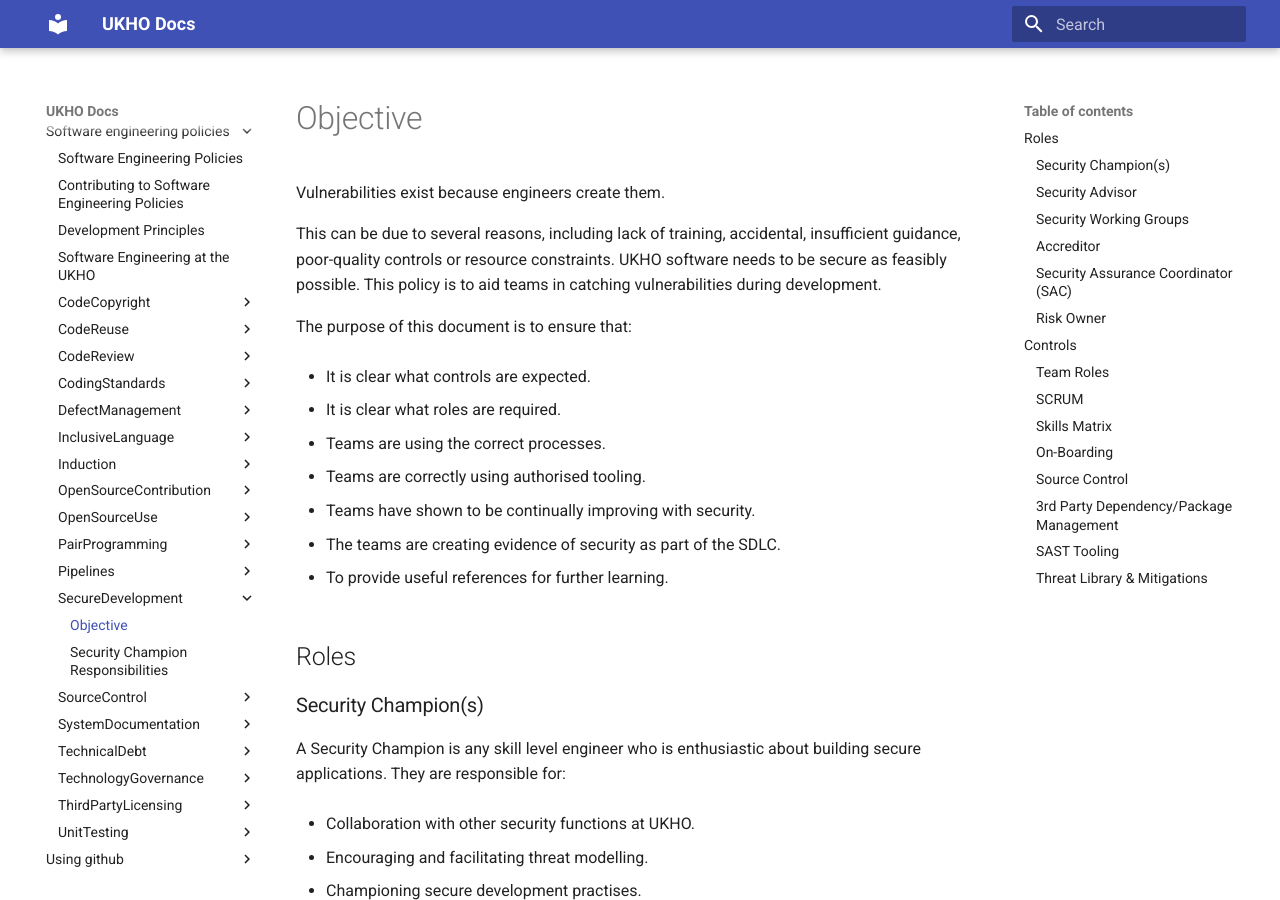
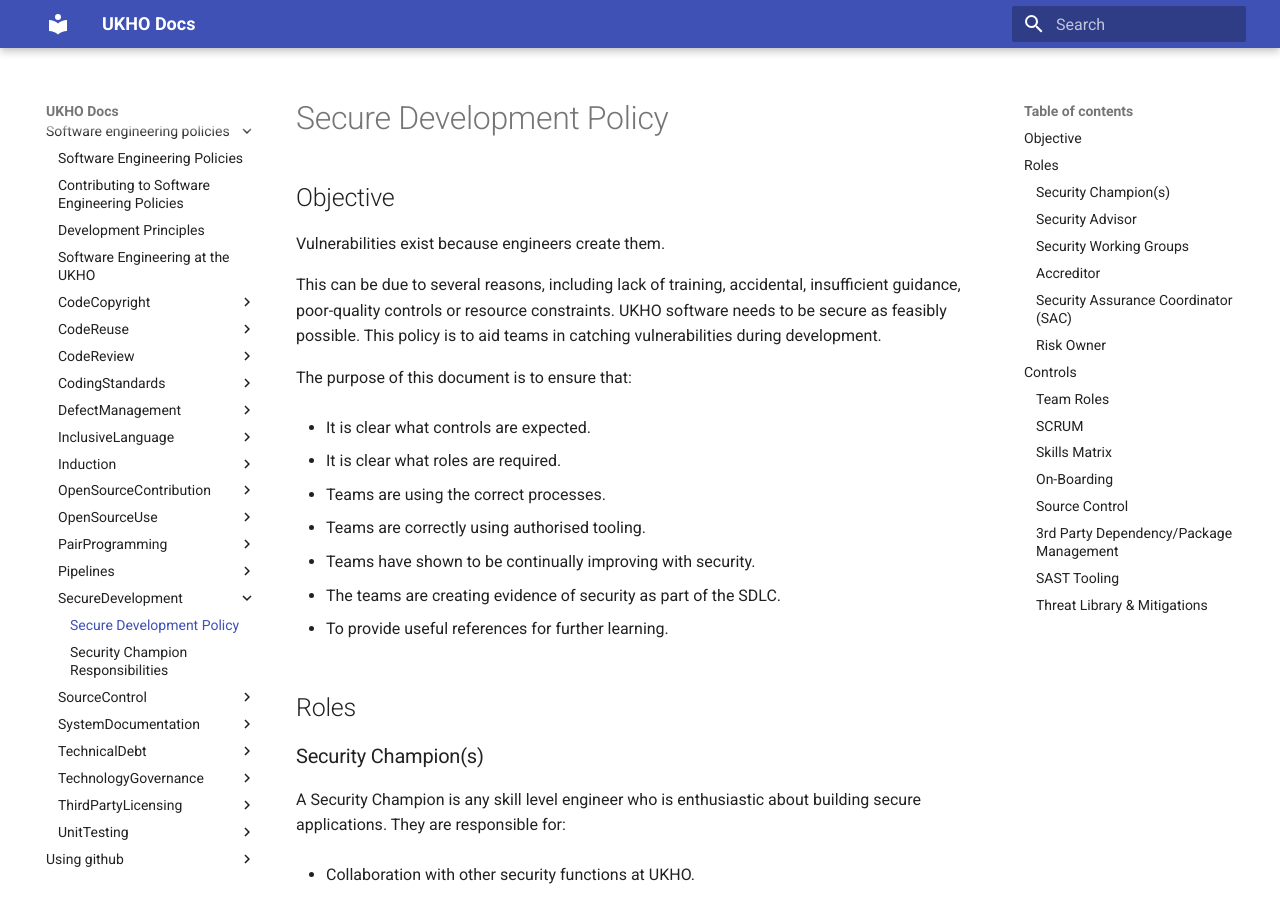
Before and after one commit to UKHO/docs, an MkDocs documentation site: the page built from docs/software-engineering-policies/SecureDevelopment/SecureDevelopmentPolicy.md, in a window 1280 px wide and 900 px high. Built offline with MkDocs 1.6.1 and Material for MkDocs 9.7.7, drawn with Linux system fonts in a browser that asks for light colours.

Commit message:
Add heading

```diff
--- a/docs/software-engineering-policies/SecureDevelopment/SecureDevelopmentPolicy.md
+++ b/docs/software-engineering-policies/SecureDevelopment/SecureDevelopmentPolicy.md
@@ -1,4 +1,6 @@
-# Objective
+# Secure Development Policy
+
+## Objective
 
 Vulnerabilities exist because engineers create them.
 
```
